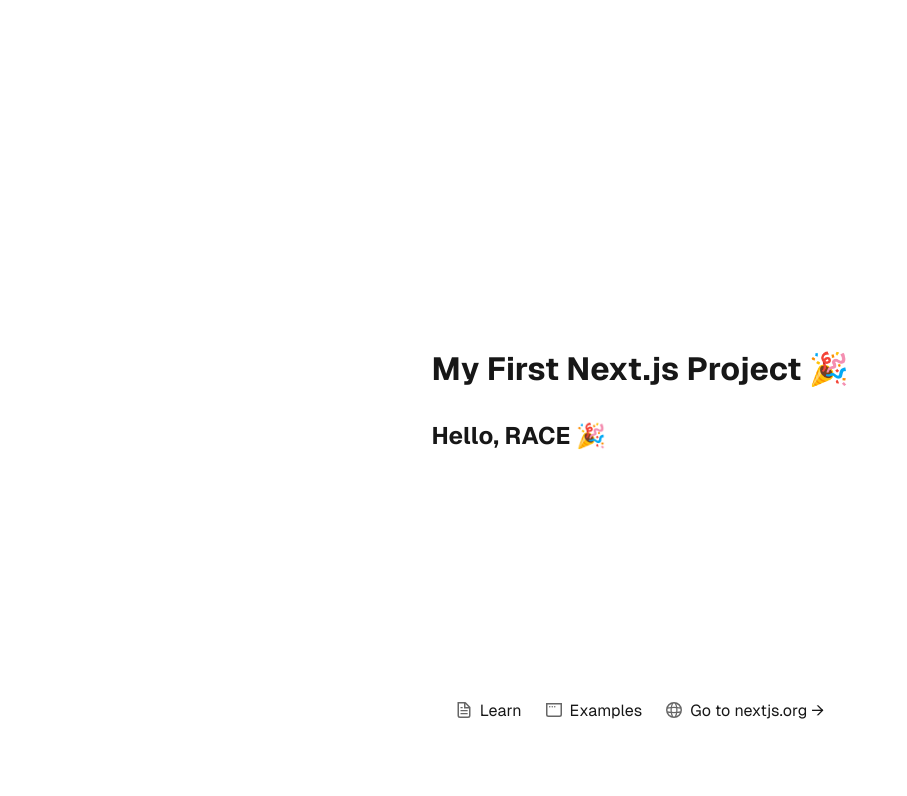
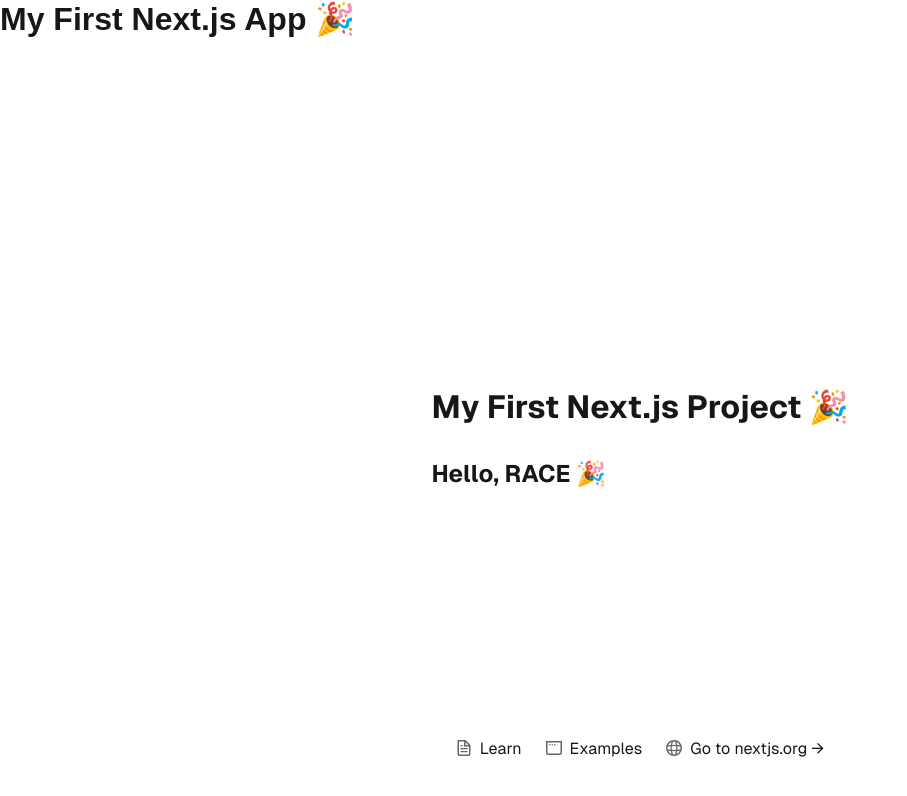
Before and after one commit to cederdorff/next-my-first-project, a Next.js app: page / in a window 1280 px wide. Shown: the top 796 px of the page, without its empty margins (0-907 px from the left). Built offline with nearby package versions, Linux system fonts and the light colour scheme.

Commit message:
Add Header component and integrate it into the layout

```diff
--- /dev/null
+++ b/app/components/Header.js
@@ -0,0 +1,7 @@
+export default function Header() {
+  return (
+    <header>
+      <h1>My First Next.js App 🎉</h1>
+    </header>
+  );
+}
--- a/app/layout.js
+++ b/app/layout.js
@@ -1,26 +1,28 @@
 import localFont from "next/font/local";
 import "./globals.css";
+import Header from "./components/Header";
 
 const geistSans = localFont({
   src: "./fonts/GeistVF.woff",
   variable: "--font-geist-sans",
-  weight: "100 900",
+  weight: "100 900"
 });
 const geistMono = localFont({
   src: "./fonts/GeistMonoVF.woff",
   variable: "--font-geist-mono",
-  weight: "100 900",
+  weight: "100 900"
 });
 
 export const metadata = {
   title: "Create Next App",
-  description: "Generated by create next app",
+  description: "Generated by create next app"
 };
 
 export default function RootLayout({ children }) {
   return (
     <html lang="en">
       <body className={`${geistSans.variable} ${geistMono.variable}`}>
+        <Header />
         {children}
       </body>
     </html>
```
